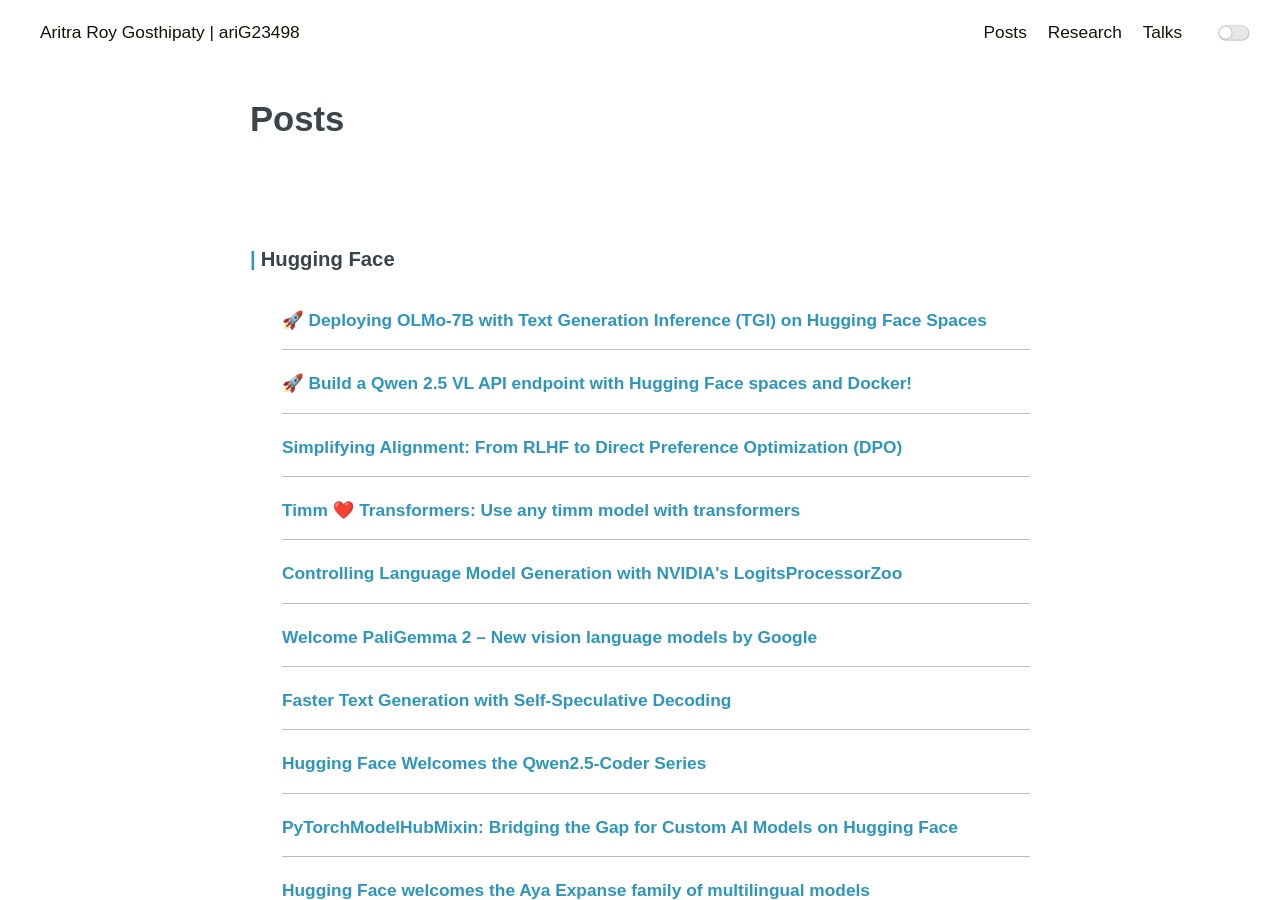
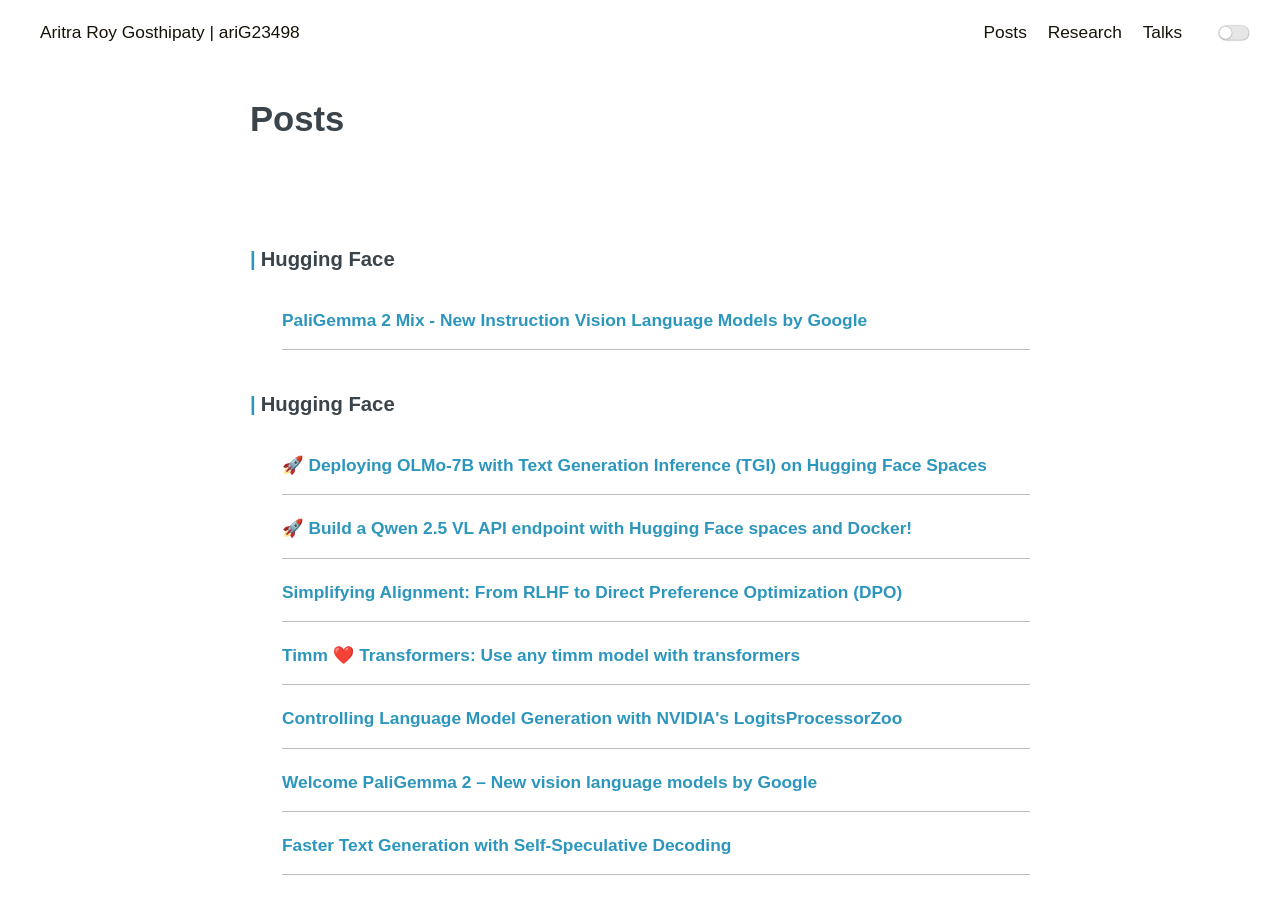
Before and after one commit to ariG23498/ariG23498.github.io, a Jekyll site: the page built from blogs.md, in a window 1280 px wide and 900 px high. Built offline with Jekyll 4.4.1, drawn with Linux system fonts in a browser that asks for light colours.

Commit message:
Update blogs.md

```diff
--- a/blogs.md
+++ b/blogs.md
@@ -6,6 +6,10 @@ permalink: /posts
 <!-- Write the Post page here -->
 <div class="main">
    <div class="post-wrap archive">
+      <h3>Hugging Face</h3>
+      <article class="archive-item">
+         <a class="archive-item-link" href="https://huggingface.co/blog/paligemma2mix" target="_blank" rel="noopener noreferrer">PaliGemma 2 Mix - New Instruction Vision Language Models by Google</a>
+      </article>
       <h3>Hugging Face</h3>
       <article class="archive-item">
          <a class="archive-item-link" href="https://huggingface.co/blog/ariG23498/tgi-spaces" target="_blank" rel="noopener noreferrer">🚀 Deploying OLMo-7B with Text Generation Inference (TGI) on Hugging Face Spaces</a>
```
